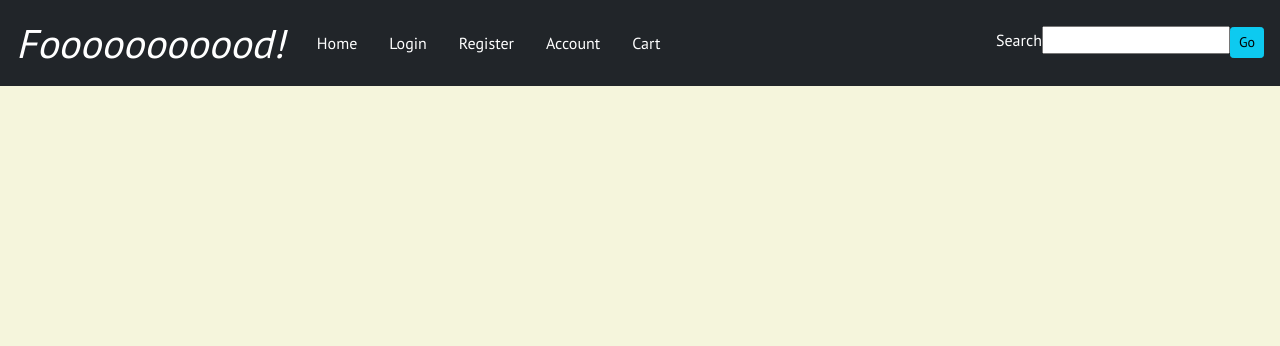
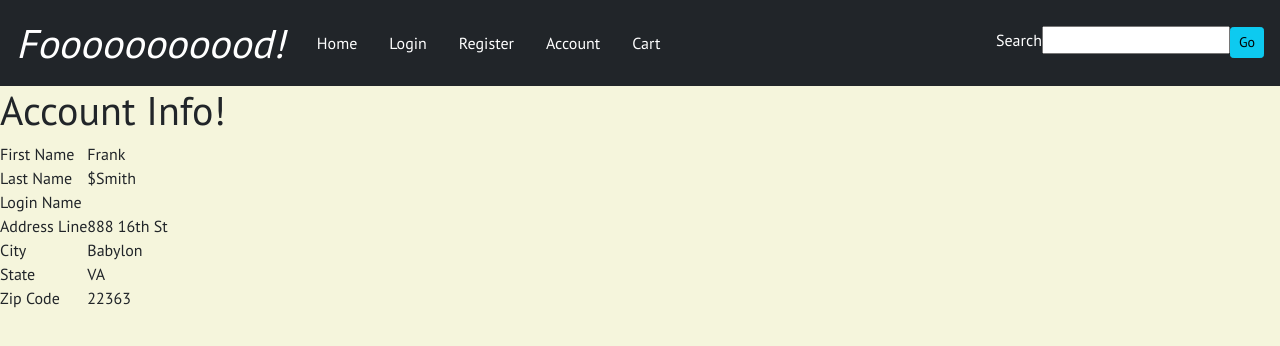
Before and after one commit to giuseppe-g-gelardi/ecommerce_frontend, a React (Create React App) app in the folder ecommerce_project/: page /Account in a window 1280 px wide. Shown: the top 346 px of the page. Built offline with nearby package versions, Linux system fonts and the light colour scheme.

Commit message:
Worked on Account and hard coded some info and fixed up products

```diff
--- a/ecommerce_project/src/components/Account/Account.jsx
+++ b/ecommerce_project/src/components/Account/Account.jsx
@@ -3,7 +3,37 @@ import React from 'react'
 function Account() {
     return (
         <div>
-
+            <h1>Account Info!</h1>
+            <table>
+                <tr>
+                    <td>First Name</td>
+                    <td>Frank</td>
+                </tr>
+                <tr>
+                    <td>Last Name</td>
+                    <td>$Smith</td>
+                </tr>
+                <tr>
+                    <td>Login Name</td>
+                    <td></td>
+                </tr>
+                <tr>
+                    <td>Address Line</td>
+                    <td>888 16th St</td>
+                </tr>
+                <tr>
+                    <td>City</td>
+                    <td>Babylon</td>
+                </tr>
+                <tr>
+                    <td>State</td>
+                    <td>VA</td>
+                </tr>
+                <tr>
+                    <td>Zip Code</td>
+                    <td>22363</td>
+                </tr>
+            </table>
         </div>
     )
 }
--- a/ecommerce_project/src/components/App.jsx
+++ b/ecommerce_project/src/components/App.jsx
@@ -24,6 +24,7 @@ import SearchBar from './SearchBar/SearchBar';
 import Account from './Account/Account';
 import Cart from './Cart/Cart';
 import AddProducts from './AddProducts/AddProducts';
+import Products from './Products/Products';
 
 
 function App() {
@@ -54,6 +55,7 @@ function App() {
           <Route path='/Account' exact component={Account}></Route>
           <Route path='/AddProducts' exact component={AddProducts}></Route>
           <Route path='/Cart' exact component={Cart}></Route>
+          <Route path='/Products' exact component={Products}></Route>
         </Switch>
       </Router>
     </div>
--- a/ecommerce_project/src/components/Products/Products.css
+++ b/ecommerce_project/src/components/Products/Products.css
@@ -1,4 +1,4 @@
-.product {
+/* .product {
     .make-row();
 
     .image {
@@ -28,4 +28,4 @@
     .price {
         .make-xs-column(3);
     }
-}
+} */
--- a/ecommerce_project/src/components/Products/Products.jsx
+++ b/ecommerce_project/src/components/Products/Products.jsx
@@ -5,24 +5,27 @@ function Products() {
     return (
         <div>
             <div class="container">
-                <div class="product">
-                    <div class="image">
+                <div class = "row">
+                    <div class="product col-md-2">
+                        <div class="image"></div>
+                        <div class="name">tACO</div>
                     </div>
-                    <div class="name"></div>
+                    <div class="product-description col-md-2">
+                        <div class="description">laknfkanwef jf fapwiojfajif  apoifhjapoifj f apoihfpoiahf pf pfohapfoih fapio pfhioah fp</div>
+                    </div>
+                    <div class="other-info col-md-2">
+                        <div class="category">mex</div>
+                        <div class="price">5000</div>
+                    </div>
+                    <div class="addToCart col-md-2">
+                        <button onClick="Add To Cart">Add To Cart</button>
+                    </div>
+                    <div class="cancel col-md-2">
+                        <button onClick="cancelAdd">Cancel</button>
+                    </div>
                 </div>
-                <div class="product-description">
-                    <div class="description"></div>
-                </div>
-                <div class="other-info">
-                    <div class="category"></div>
-                    <div class="price"></div>
-                </div>
-                <div class="addToCart">
-                    <button onClick="Add To Cart">Add To Cart</button>
-                </div>
-                <div class="cancel"></div>
-                <button onClick="cancelAdd">Cancel</button>
             </div>
+
         </div>
     )
 }
```
